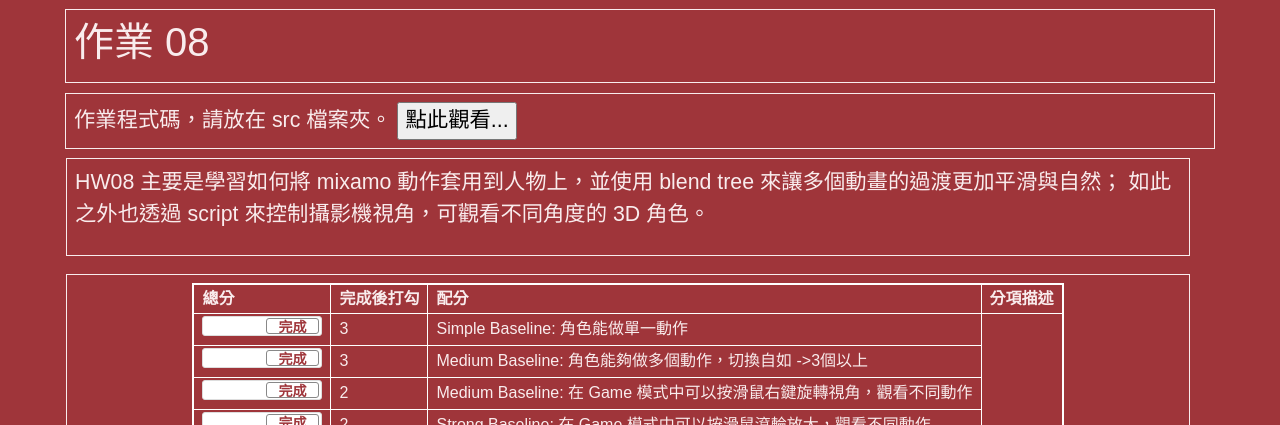
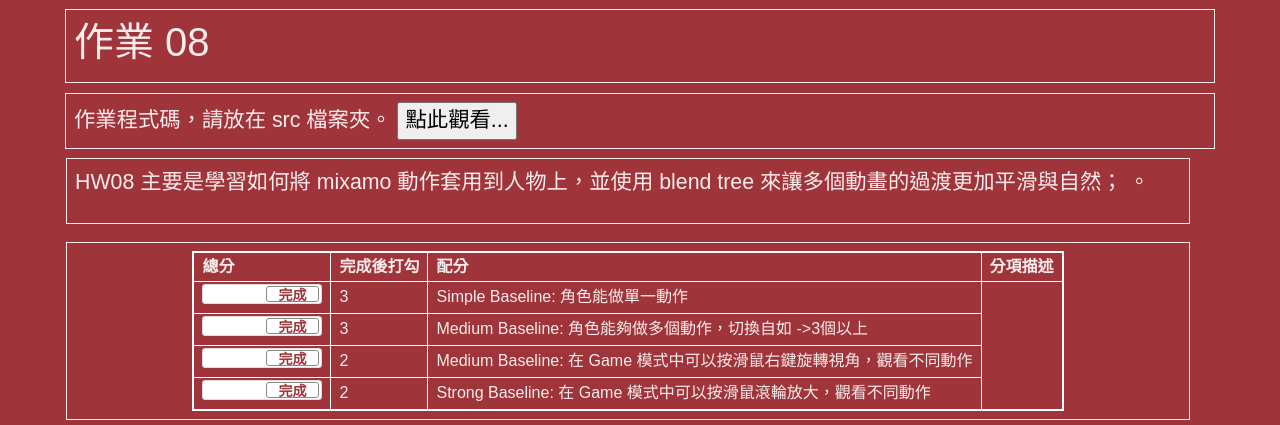
Before and after one commit to NTUT-CG-Lab/ca2022f-hw-tx0629, a plain HTML site: page hw08/index.html in a window 1280 px wide. Shown: the top 425 px of the page. Drawn offline with nearby package versions, Linux system fonts and the light colour scheme.

Commit message:
hw08 video

```diff
--- a/hw08/index.html
+++ b/hw08/index.html
@@ -210,7 +210,7 @@
   <div class="row hw12">
     <div class="col-md-12 twenty">
       <p>HW08 主要是學習如何將 mixamo 動作套用到人物上，並使用 blend tree 來讓多個動畫的過渡更加平滑與自然；
-      如此之外也透過 script 來控制攝影機視角，可觀看不同角度的 3D 角色。
+      。
 	  </p>
     </div>
   </div>
```
